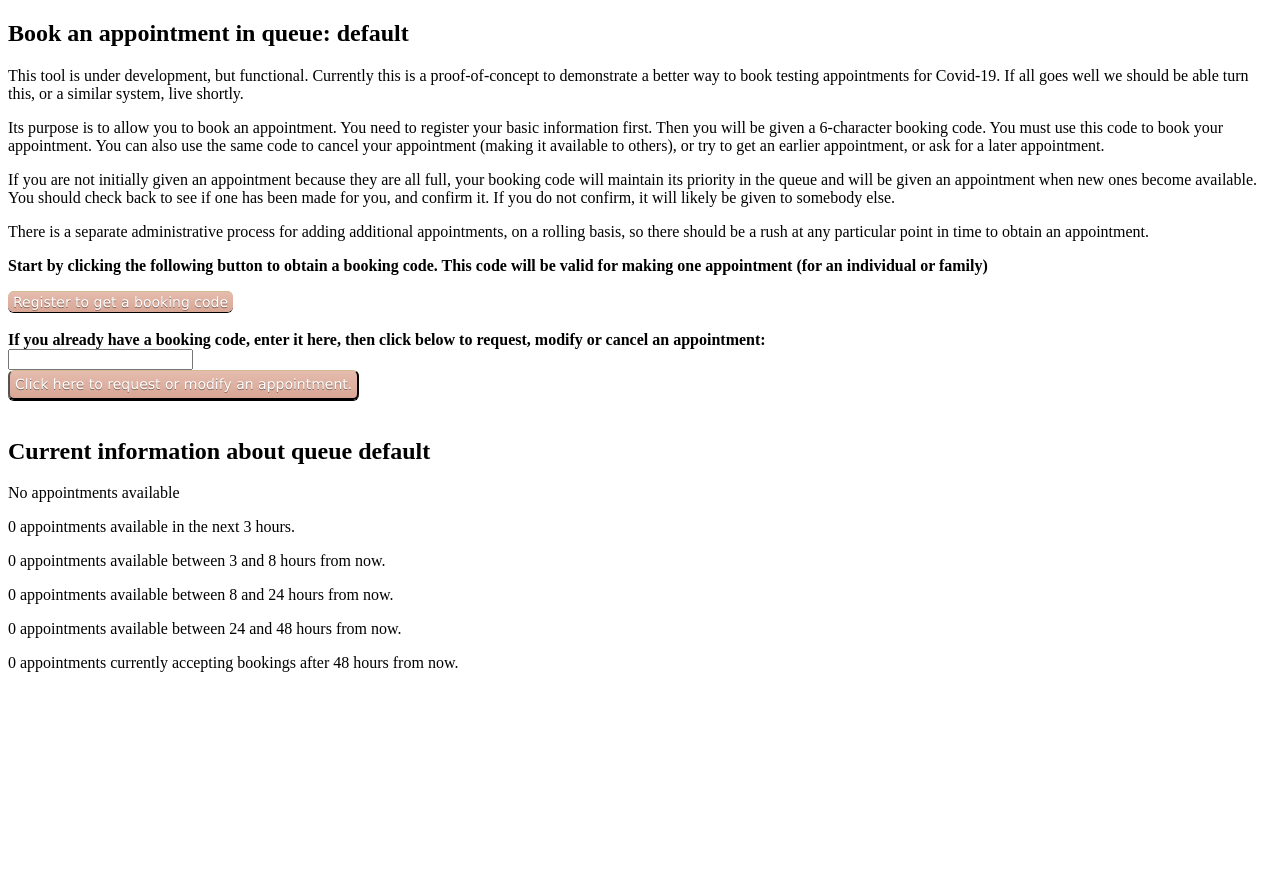
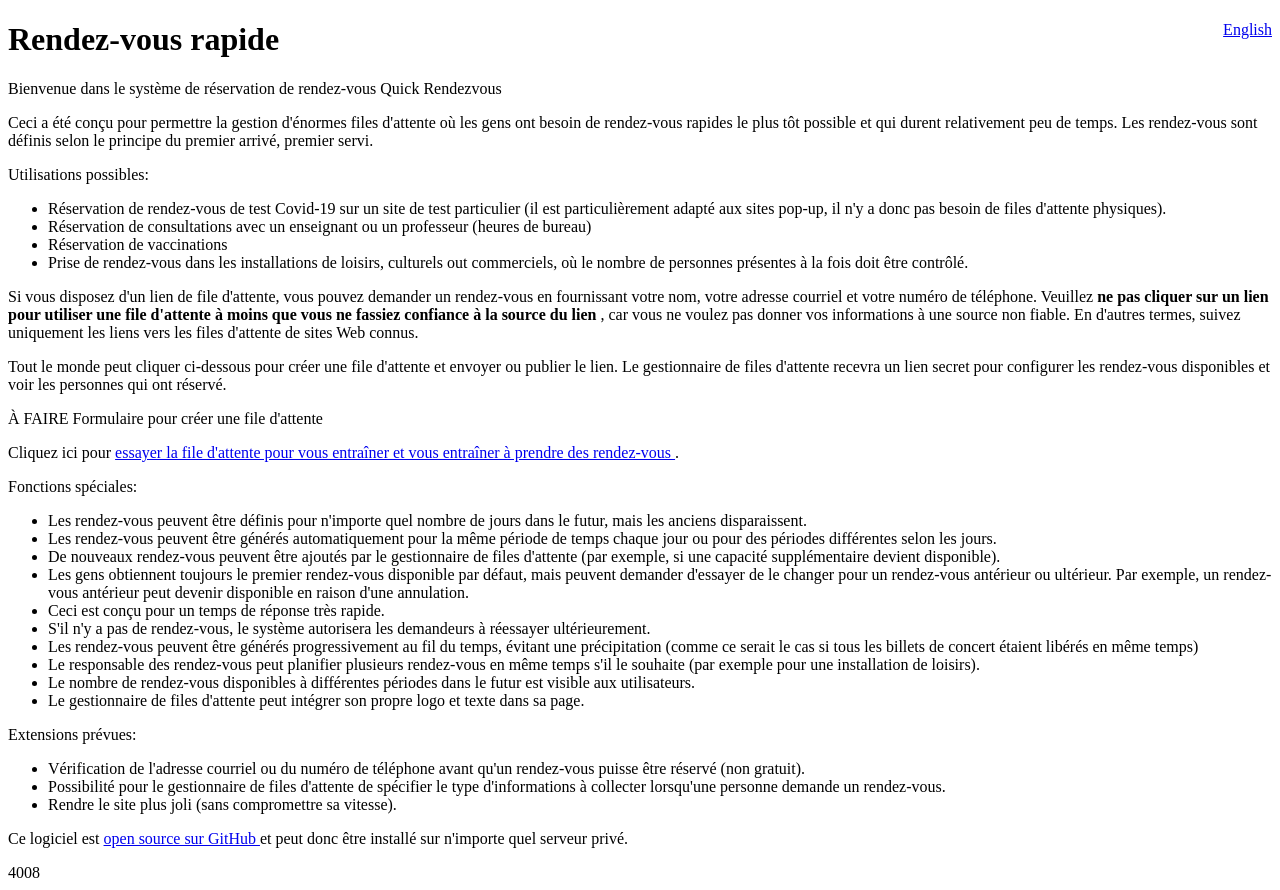
Before and after one commit to TimLethbridge/quickrendezvous, a PHP site: page /?lang=fr in a window 1280 px wide. Before the commit the page ends 672 px from the top, so only its background shows below. Run offline with PHP 8.4, Linux system fonts and the light colour scheme.

Commit message:
Adding Home unstyled pages in French and English

```diff
--- a/html/index.php
+++ b/html/index.php
@@ -55,6 +55,19 @@ require_once ("scripts/config.php");
     $queueMetadata=json_decode($queueMetadataJson,true);
     echo("<h1>".$queueMetadata["queuetitle"]."</h1>");
   }
+
+  if(!isset($_REQUEST["queuename"])) {
+    // Display intro page
+    if(isset($_REQUEST["lang"]) && $_REQUEST["lang"] == "fr") {
+      echo readfile("rawIntro-fr.html");
+    }
+    else {
+      echo readfile("rawIntro.html");
+    }
+    echo ("</body>");
+    exit(0);
+  }
+
 ?>
 
 
--- /dev/null
+++ b/html/rawIntro-fr.html
@@ -0,0 +1,48 @@
+  <span style="float: right">
+          <a href="?lang=en">English</a>
+        </span>
+
+<h1> Rendez-vous rapide </h1>
+
+<p> Bienvenue dans le système de réservation de rendez-vous Quick Rendezvous </p>
+
+<p> Ceci a été conçu pour permettre la gestion d'énormes files d'attente où les gens ont besoin de rendez-vous rapides le plus tôt possible et qui durent relativement peu de temps. Les rendez-vous sont définis selon le principe du premier arrivé, premier servi. </p>
+
+<p> Utilisations possibles: </p>
+<ul>
+<li> Réservation de rendez-vous de test Covid-19 sur un site de test particulier (il est particulièrement adapté aux sites pop-up, il n'y a donc pas besoin de files d'attente physiques).
+<li> Réservation de consultations avec un enseignant ou un professeur (heures de bureau)
+<li> Réservation de vaccinations
+<li> Prise de rendez-vous dans les installations de loisirs, culturels out commerciels, où le nombre de personnes présentes à la fois doit être contrôlé.
+</ul>
+
+<p> Si vous disposez d'un lien de file d'attente, vous pouvez demander un rendez-vous en fournissant votre nom, votre adresse courriel et votre numéro de téléphone. Veuillez <b> ne pas cliquer sur un lien pour utiliser une file d'attente à moins que vous ne fassiez confiance à la source du lien </b>, car vous ne voulez pas donner vos informations à une source non fiable. En d'autres termes, suivez uniquement les liens vers les files d'attente de sites Web connus. </p>
+
+<p> Tout le monde peut cliquer ci-dessous pour créer une file d'attente et envoyer ou publier le lien. Le gestionnaire de files d'attente recevra un lien secret pour configurer les rendez-vous disponibles et voir les personnes qui ont réservé. </p>
+
+<p> À FAIRE Formulaire pour créer une file d'attente </p>
+
+<p> Cliquez ici pour <a href="?queuename=default&lang=fr"> essayer la file d'attente pour vous entraîner et vous entraîner à prendre des rendez-vous </a>.
+
+<p> Fonctions spéciales: </p>
+<ul>
+<li> Les rendez-vous peuvent être définis pour n'importe quel nombre de jours dans le futur, mais les anciens disparaissent.
+<li> Les rendez-vous peuvent être générés automatiquement pour la même période de temps chaque jour ou pour des périodes différentes selon les jours.
+<li> De nouveaux rendez-vous peuvent être ajoutés par le gestionnaire de files d'attente (par exemple, si une capacité supplémentaire devient disponible).
+<li> Les gens obtiennent toujours le premier rendez-vous disponible par défaut, mais peuvent demander d'essayer de le changer pour un rendez-vous antérieur ou ultérieur. Par exemple, un rendez-vous antérieur peut devenir disponible en raison d'une annulation.
+<li> Ceci est conçu pour un temps de réponse très rapide.
+<li> S'il n'y a pas de rendez-vous, le système autorisera les demandeurs à réessayer ultérieurement.
+<li> Les rendez-vous peuvent être générés progressivement au fil du temps, évitant une précipitation (comme ce serait le cas si tous les billets de concert étaient libérés en même temps)
+<li> Le responsable des rendez-vous peut planifier plusieurs rendez-vous en même temps s'il le souhaite (par exemple pour une installation de loisirs).
+<li> Le nombre de rendez-vous disponibles à différentes périodes dans le futur est visible aux utilisateurs.
+<li> Le gestionnaire de files d'attente peut intégrer son propre logo et texte dans sa page.
+</ul>
+
+<p>Extensions prévues: </p>
+<ul>
+<li> Vérification de l'adresse courriel ou du numéro de téléphone avant qu'un rendez-vous puisse être réservé (non gratuit).
+<li> Possibilité pour le gestionnaire de files d'attente de spécifier le type d'informations à collecter lorsqu'une personne demande un rendez-vous.
+<li> Rendre le site plus joli (sans compromettre sa vitesse).
+</ul>
+
+<p> Ce logiciel est <a href="https://github.com/TimLethbridge/quickrendezvous" target="gh"> open source sur GitHub </a> et peut donc être installé sur n'importe quel serveur privé.</p>
```
Also changed, not shown: html/rawIntro.html (added, +48 -0 lines).
